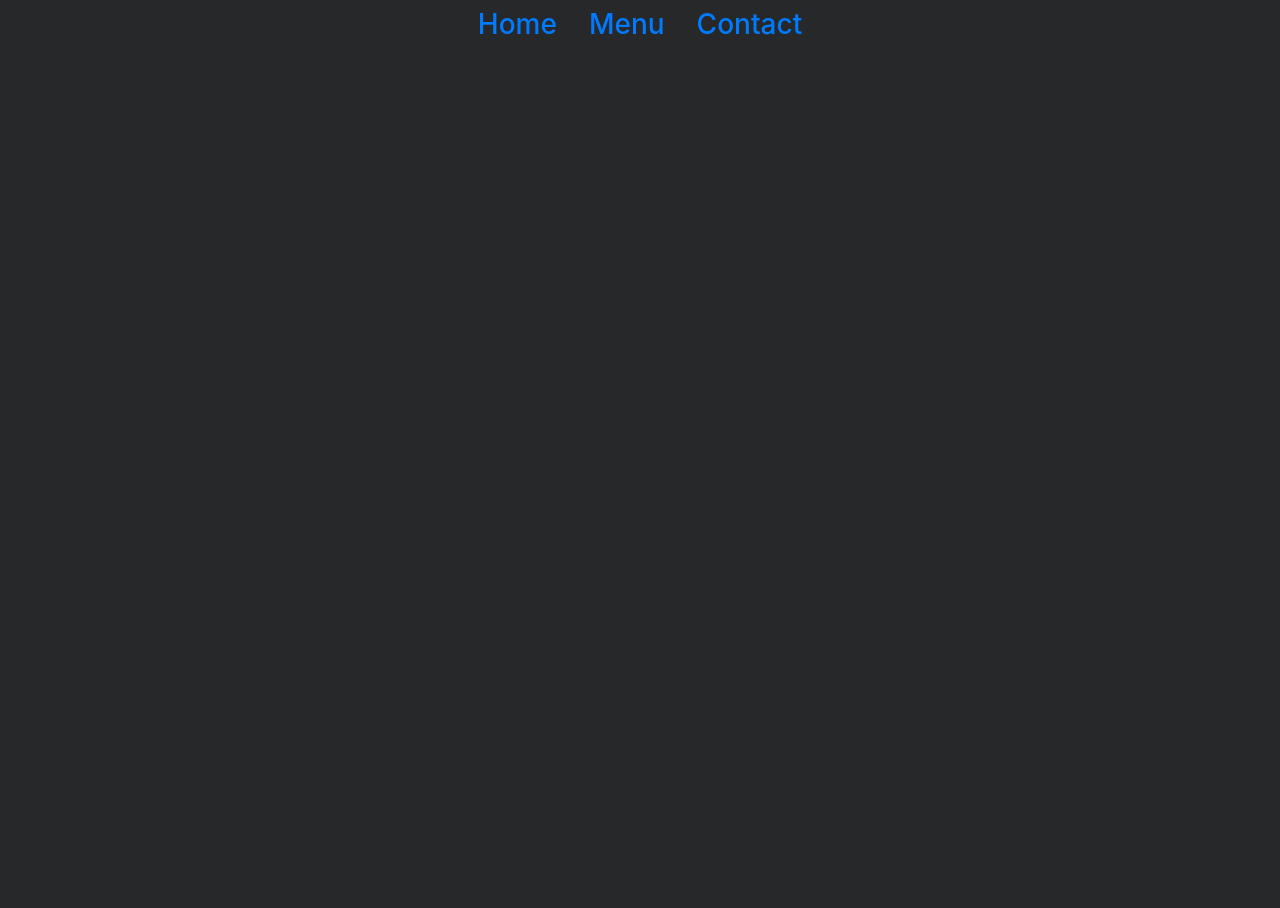
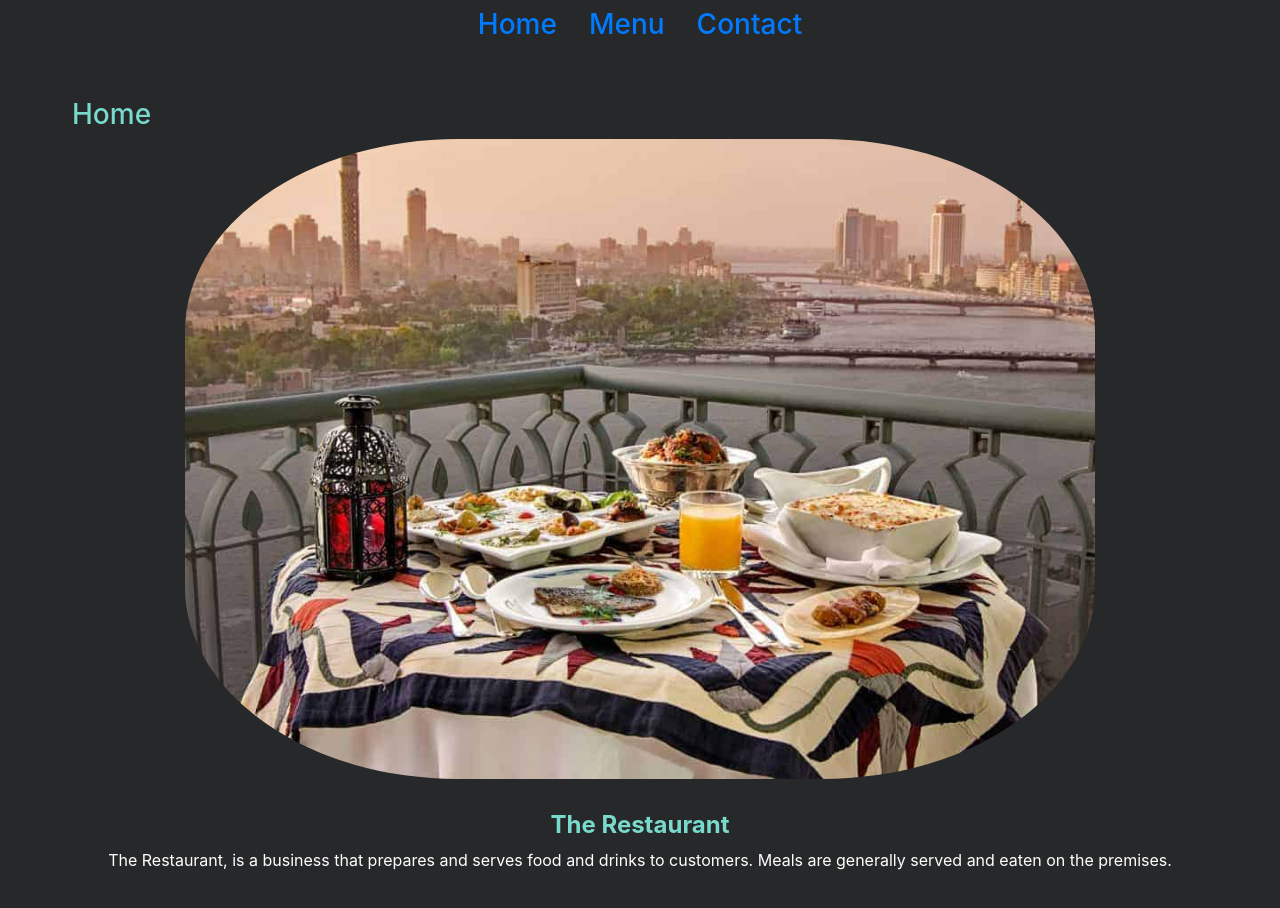
Before and after one commit to Shaher-11/restaurant-page, a website built with webpack: page dist/index.html in a window 1280 px wide. Before the commit the page ends 800 px from the top, so only its background shows below. Built offline with nearby package versions, Linux system fonts and the light colour scheme.

Commit message:
Add home section

```diff
--- a/assets/style.css
+++ b/assets/style.css
@@ -8,3 +8,19 @@ body {
   justify-content: center;
   align-items: center;
 }
+
+h4 {
+  text-align: center;
+  margin-top: 2rem;
+  font-weight: bold;
+}
+
+p {
+  text-align: center;
+  color: white;
+}
+
+.rest-img {
+  height: 40rem;
+  border-radius: 30%;
+}
--- a/src/index.js
+++ b/src/index.js
@@ -1,4 +1,7 @@
 import navbar from './navbar';
+import myHome from './myHome';
 
 const body = document.getElementsByTagName('body')[0];
 body.prepend(navbar());
+const contentDiv = document.getElementById('content');
+contentDiv.append(myHome());
--- /dev/null
+++ b/src/myHome.js
@@ -0,0 +1,36 @@
+const myHome = () => {
+  const myHomeSection = document.createElement('div');
+  myHomeSection.className = 'section';
+  myHomeSection.classList = 'mx-4 mb-5';
+  myHomeSection.id = 'home';
+
+  const sectionTitle = document.createElement('h3');
+  sectionTitle.className = 'px-5';
+  sectionTitle.innerHTML = 'Home';
+
+  myHomeSection.appendChild(sectionTitle);
+
+  const newDiv = document.createElement('div');
+  const title = document.createElement('h4');
+  title.innerHTML = "The Restaurant";
+  newDiv.appendChild(title);
+
+  const img = document.createElement('img');
+  img.src = '../assets/rest.jpg';
+  img.className = 'rest-img';
+
+  const imgWrapper = document.createElement('div');
+  imgWrapper.className = 'text-center';
+  imgWrapper.appendChild(img);
+
+  myHomeSection.appendChild(imgWrapper);
+
+  const paragraph = document.createElement('p');
+  paragraph.innerHTML = 'The Restaurant, is a business that prepares and serves food and drinks to customers.  Meals are generally served and eaten on the premises.';
+  newDiv.appendChild(paragraph);
+  myHomeSection.appendChild(newDiv);
+
+  return myHomeSection;
+};
+
+export default myHome;
```
Also changed, not shown: assets/rest.jpg (added), dist/main.js.
